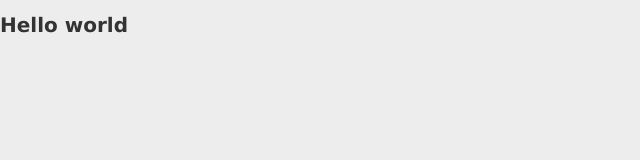
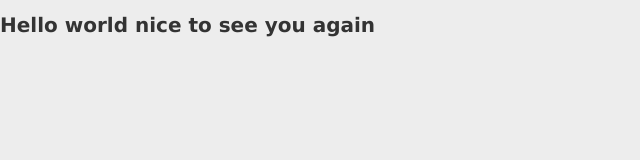
Before and after one commit to cssmith134/Horiseon, a plain HTML site: page Desktop/taskinator/index.html in a window 1280 px wide. Shown: the whole page, without its empty margins (0-640 px from the left). Drawn offline with Linux system fonts and the light colour scheme.

Commit message:
Initial commit

```diff
--- a/Desktop/taskinator/index.html
+++ b/Desktop/taskinator/index.html
@@ -8,6 +8,6 @@
     <link rel="stylesheet" href="./assets/css/style.css">
 </head>
 <body>
-    <h1>Hello world</h1>
+    <h1>Hello world nice to see you again</h1>
 </body>
 </html>
```
